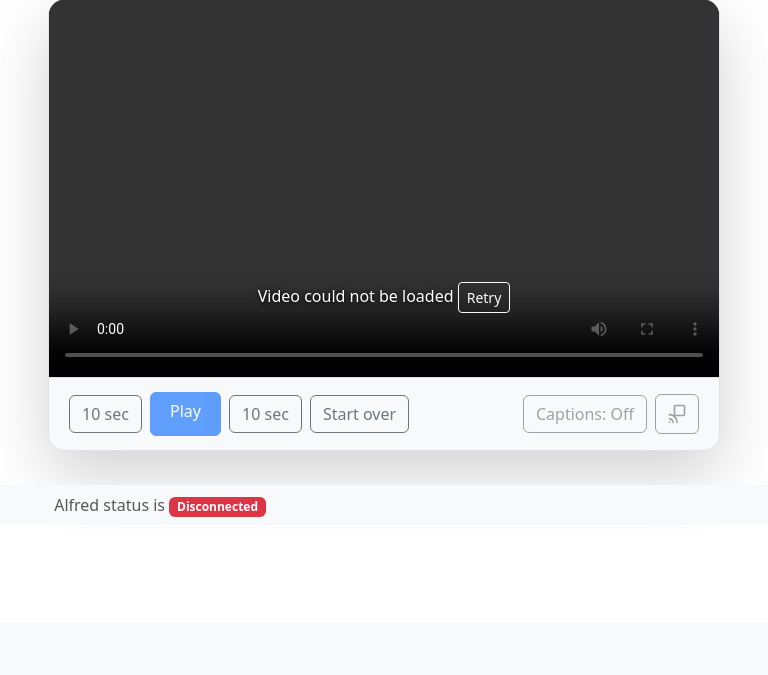
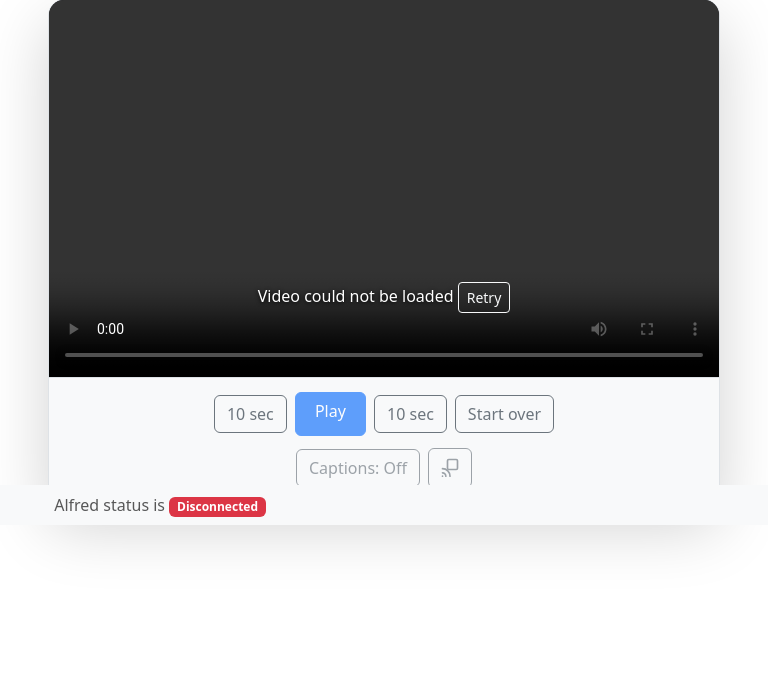
Before and after one commit to kyokley/MediaViewer, a Django app: template mediaviewer/templates/mediaviewer/b2player.html in a window 768 px wide. Shown: the part 275-950 px from the top of the page. Before the commit the page ends 792 px from the top, so only its background shows below. Run offline with Django 3.2, Linux system fonts and the light colour scheme; the template is opened without the code that fills it, so the values that code supplies are empty; some libraries are stand-ins or nearby versions.

Commit message:
fix(b2player): stack and center control groups on tablet-width screens

```diff
--- a/mediaviewer/static/assets/b2player.css
+++ b/mediaviewer/static/assets/b2player.css
@@ -177,6 +177,18 @@
     border-radius: .5rem;
 }
 
+@media (min-width: 576px) and (max-width: 991.98px) {
+    .b2-player-tools {
+        flex-direction: column;
+        align-items: center;
+        gap: .75rem;
+    }
+    .b2-player-tools > .b2-control-group {
+        flex: 0 0 auto;
+        max-width: 100%;
+    }
+}
+
 @media (max-width: 575.98px) {
     .b2-player-heading .btn { justify-self: stretch; }
     .b2-player-tools { justify-content: center; }
```
